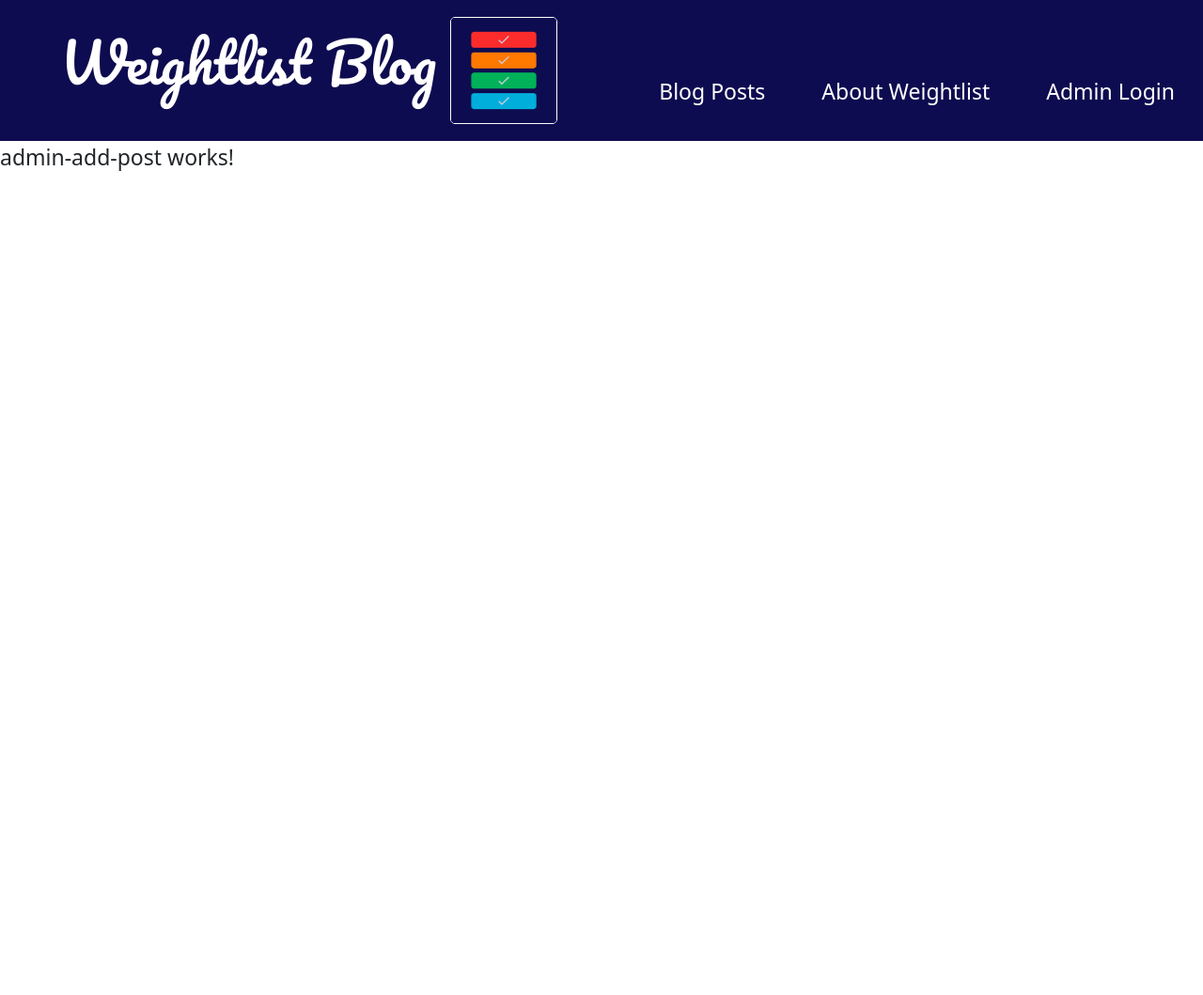
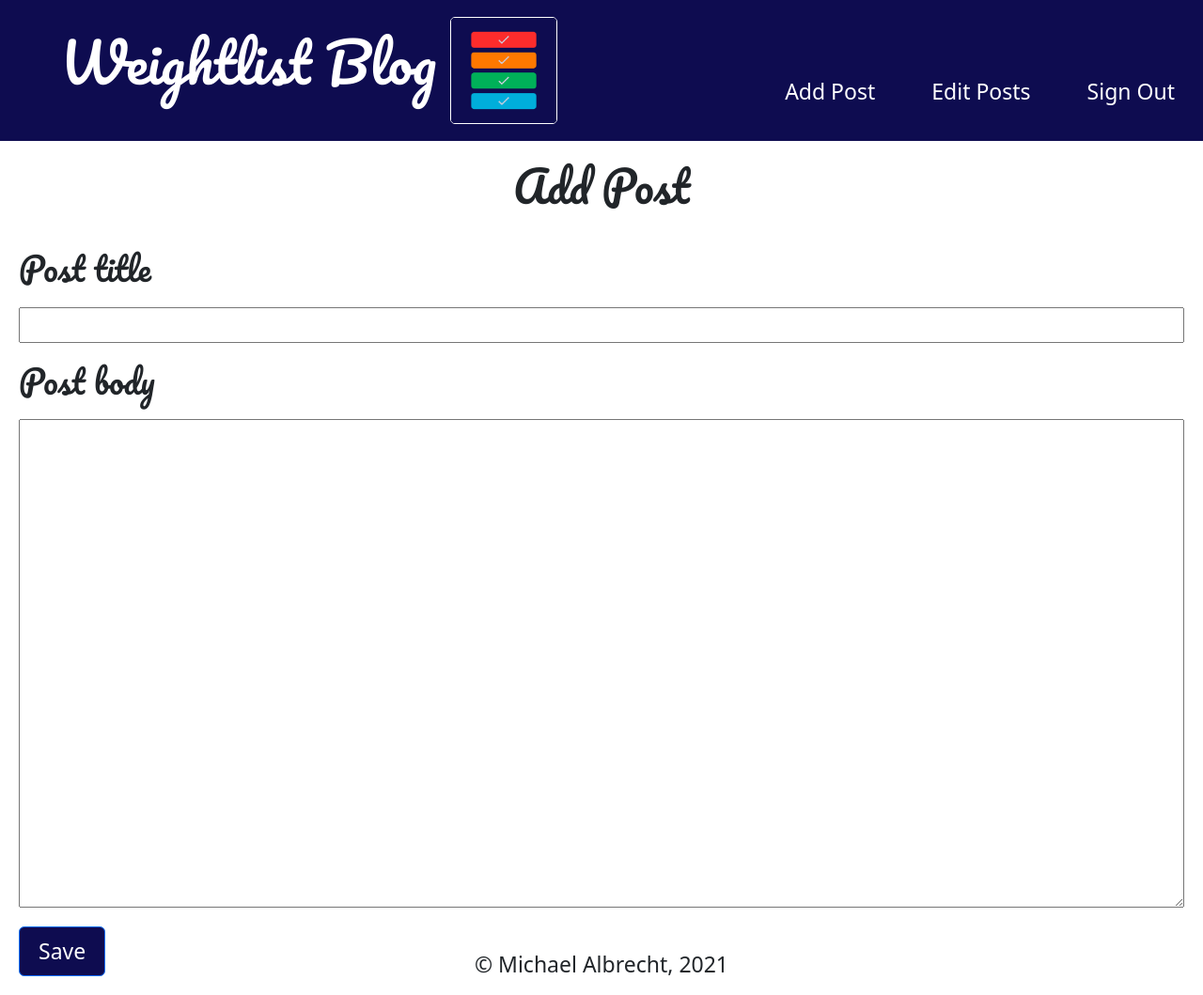
Before and after one commit to malbrecht13/weightlist_blog, an Angular app in the folder weightblog/: page /admin/add in a window 1280 px wide. Shown: the whole page at 94% size. Before the commit the page ends 800 px from the top, so only its background shows below. Built offline with nearby package versions, Linux system fonts and the light colour scheme.

Commit message:
Added Angular frontend

```diff
--- a/weightblog/src/app/admin-add-post/admin-add-post.component.html
+++ b/weightblog/src/app/admin-add-post/admin-add-post.component.html
@@ -1 +1,13 @@
-<p>admin-add-post works!</p>
+<main>
+  <h2 class="text-center">Add Post</h2>
+
+  <div class="flex-col">
+      <div class="form_item flex-col">
+          <label for="edit_post_title"><h4>Post title</h4></label>
+          <input type="text" id="edit_post_title"/>
+      </div>
+      <div class="form_item flex-col">
+          <label for="edit_post_title"><h4>Post body</h4></label>
+          <textarea rows="15"></textarea>
+      </div>
+      <a href="/admin/edit"><button class="save-btn btn btn-primary">Save <i class="fas fa-save"></i></button></a>
--- a/weightblog/src/app/app.component.html
+++ b/weightblog/src/app/app.component.html
@@ -1,2 +1,3 @@
 <app-header></app-header>
 <router-outlet></router-outlet>
+<app-footer></app-footer>
--- a/weightblog/src/app/app.module.ts
+++ b/weightblog/src/app/app.module.ts
@@ -15,6 +15,7 @@ import { AdminEditSinglePostComponent } from './admin-edit-single-post/admin-edi
 import { AdminAddPostComponent } from './admin-add-post/admin-add-post.component';
 
 import { PostService } from './services/post.service';
+import { FooterComponent } from './footer/footer.component';
 
 @NgModule({
   declarations: [
@@ -27,7 +28,8 @@ import { PostService } from './services/post.service';
     AdminLoginComponent,
     AdminEditAllComponent,
     AdminEditSinglePostComponent,
-    AdminAddPostComponent
+    AdminAddPostComponent,
+    FooterComponent
   ],
   imports: [
     BrowserModule,
--- /dev/null
+++ b/weightblog/src/app/footer/footer.component.html
@@ -0,0 +1 @@
+<footer class="text-center">&copy; Michael Albrecht, 2021</footer>
--- /dev/null
+++ b/weightblog/src/app/footer/footer.component.scss
@@ -0,0 +1,3 @@
+footer {
+  margin-top: -50px;
+}
--- /dev/null
+++ b/weightblog/src/app/footer/footer.component.ts
@@ -0,0 +1,17 @@
+import { Component, OnInit } from '@angular/core';
+
+
+@Component({
+  selector: 'app-footer',
+  templateUrl: './footer.component.html',
+  styleUrls: ['./footer.component.scss']
+})
+export class FooterComponent implements OnInit {
+
+  constructor() { }
+
+  ngOnInit(): void {
+
+  }
+
+}
--- a/weightblog/src/app/header/header.component.html
+++ b/weightblog/src/app/header/header.component.html
@@ -7,7 +7,7 @@
   </div>
 
   <div id="main_nav_top" class="display-none" [ngClass]="{'display-block': areHamburgerLinksVisible }">
-      <ul class="header-right-nav-list flex-col" *ngFor="let link of publicBlogLinks">
+      <ul class="header-right-nav-list flex-col" *ngFor="let link of navLinks">
         <a class="nav_link_div" [routerLink]="link.href" (click)="clickedHamburger()">
           <li class="nav_link" >
             {{link.linkName}}
--- a/weightblog/src/app/header/header.component.scss
+++ b/weightblog/src/app/header/header.component.scss
@@ -26,11 +26,12 @@ header {
   top: 100px;
   right: 0px;
   color: white;
-
+  height: 30px;
 }
 
 .header-right-nav-list {
   padding: 20px;
+  margin: 0;
   background-color:  #0E0C50;
 }
 
--- a/weightblog/src/app/header/header.component.ts
+++ b/weightblog/src/app/header/header.component.ts
@@ -16,6 +16,14 @@ export class HeaderComponent implements OnInit {
     {href: 'admin/login', linkName: 'Admin Login'}
   ];
 
+  adminLinks = [
+    {href: '/admin/add', linkName: 'Add Post'},
+    {href: '/admin/edit', linkName: 'Edit Posts'},
+    {href: '/admin/login', linkName: 'Sign Out'}
+  ];
+
+  navLinks: any;
+
   faBars = faBars;
 
   constructor(private router: Router) { }
@@ -24,8 +32,15 @@ export class HeaderComponent implements OnInit {
     this.router.events.subscribe((event: Event) => {
       if(event instanceof NavigationEnd) {
         this.areHamburgerLinksVisible = false;
+        console.log(this.router.url);
+        if(this.router.url.search(/admin/) !== -1) {
+          this.navLinks = this.adminLinks;
+        } else {
+          this.navLinks = this.publicBlogLinks;
+        }
       }
     })
+
   }
 
   clickedHamburger():void {
--- a/weightblog/src/app/page-not-found/page-not-found.component.html
+++ b/weightblog/src/app/page-not-found/page-not-found.component.html
@@ -1 +1,4 @@
-<p>page-not-found works!</p>
+<main class="center-main">
+  <h1>404 Error</h1>
+  <h2>Page Not Found!</h2>
+</main>
```
Also changed, not shown: 1 other file (tests, documents, lock files or other folders).
